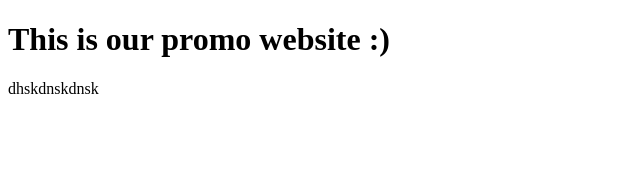
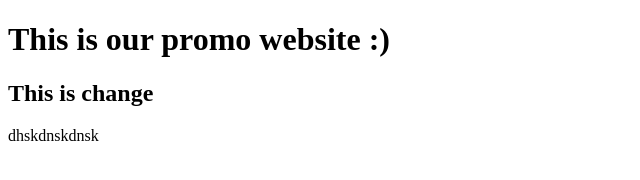
Before and after one commit to jiyoon21/task_organizer, a plain HTML site: page index.html in a window 1280 px wide. Shown: the whole page, without its empty margins (0-640 px from the left). Drawn offline with Linux system fonts and the light colour scheme.

Commit message:
Update index.html
Text is added after heading

```diff
--- a/index.html
+++ b/index.html
@@ -11,7 +11,7 @@
 </head>
 <body>
 <h1>This is our promo website :)</h1>
-
+<h2>This is change</h2>
 <p>dhskdnskdnsk</p>
 </body>
 
```
